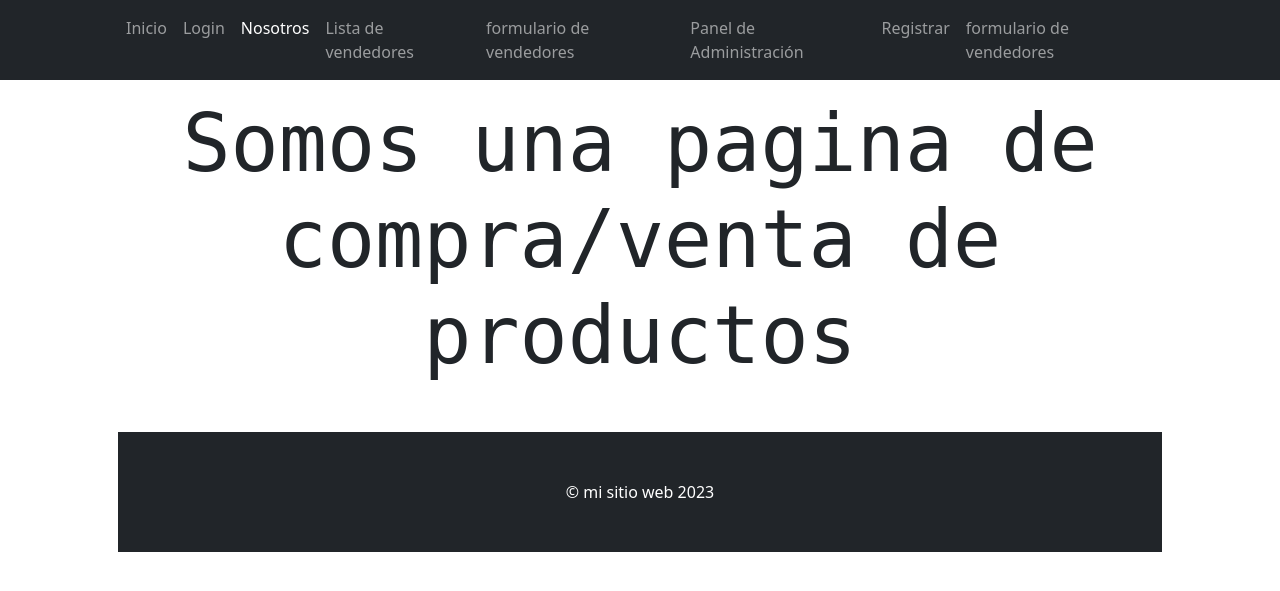
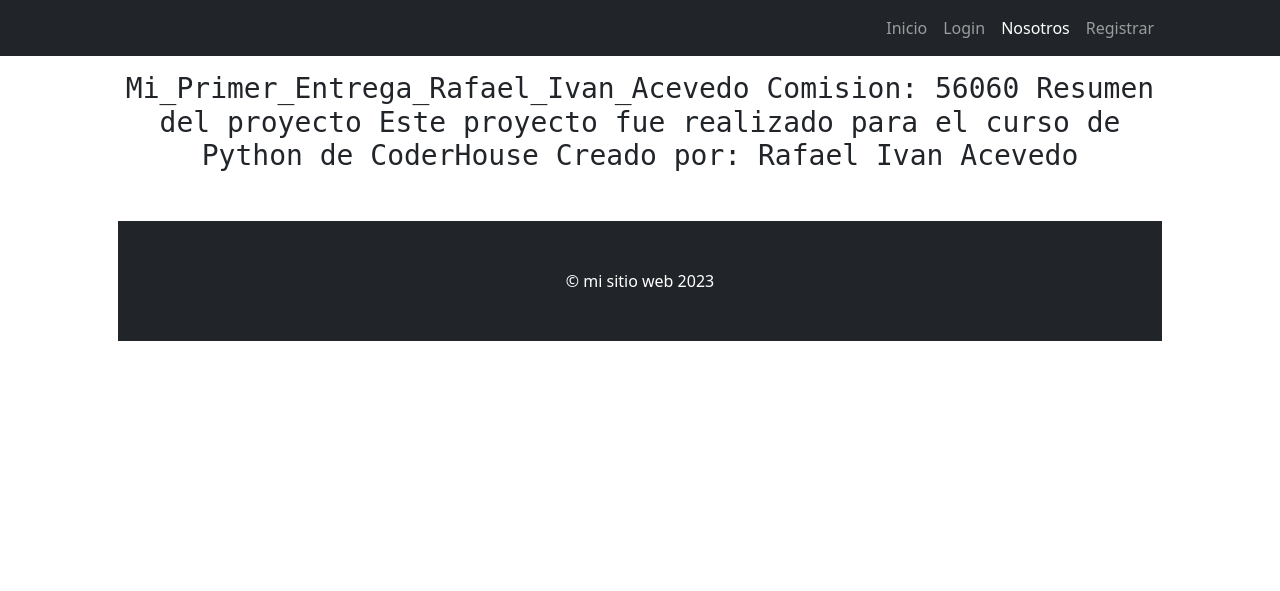
Before and after one commit to raflilion001/Playground_Final_Project_Acevedo, a Django app: page /about in a window 1280 px wide. Shown: the top 591 px of the page. Run offline with Django 5.2, Linux system fonts and the light colour scheme; some libraries are stand-ins or nearby versions.

Commit message:
cambios del dia 13/2/07

```diff
--- a/Proyecto_final/producto/templates/producto/producto_categoria_list.html
+++ b/Proyecto_final/producto/templates/producto/producto_categoria_list.html
@@ -11,6 +11,7 @@
         <form action="{% url 'producto:productocategoria_list' %}" method="get">
 
             <input type="text" name="consulta" placeholder="Buscar...." >
+
             <button type="submit">Buscar</button>
         </form>
     </div>
@@ -19,6 +20,7 @@
     {% for object in  object_list %}
 
     <ul>
+
         <li>{{object.nombre}}
 
         <a href="{% url 'producto:producto_categoria_detalles' object.id %}">Ver en detalle</a>
@@ -26,6 +28,7 @@
         <a href="{% url 'producto:producto_categoria_delete' object.id %}">Eliminar</a>
 
          </li>
+
     </ul>
 
     {% endfor %}
--- a/Proyecto_final/producto/views.py
+++ b/Proyecto_final/producto/views.py
@@ -27,6 +27,7 @@ class ProductoCategoriaList(ListView):
 
     def get_queryset(self):
         if self.request.GET.get('consulta'):
+
            consultar = self.request.GET.get('consulta')
            object_list =ProductoCategoria.objects.filter(nombre__icontains=consultar)
         else:
--- a/Proyecto_final/tienda/forms.py
+++ b/Proyecto_final/tienda/forms.py
@@ -1,6 +1,7 @@
 from django import forms
 from. import models
 from .models import Producto
+
 
 
 class VendedorForm(forms.ModelForm):
--- a/Proyecto_final/tienda/templates/tienda/about.html
+++ b/Proyecto_final/tienda/templates/tienda/about.html
@@ -3,9 +3,19 @@
 {% block contenido %}
 
     <div class="text-center display-1 mb-5 mt-3" style="font-family: monospace" >
+        <h3>
+            Mi_Primer_Entrega_Rafael_Ivan_Acevedo
 
-        Somos una pagina de compra/venta de productos
+            Comision: 56060
 
+            Resumen del proyecto
+
+            Este proyecto fue realizado para el curso de Python de CoderHouse
+
+            Creado por: Rafael Ivan Acevedo
+
+
+         </h3>
     </div>
 
 {% endblock contenido %}
--- a/Proyecto_final/tienda/templates/tienda/navbar.html
+++ b/Proyecto_final/tienda/templates/tienda/navbar.html
@@ -10,11 +10,27 @@
                 <li class="nav-item"><a class="nav-link {% if request.path == '/' %}active{% endif %} " aria-current="page" href="{% url 'index' %}">Inicio</a></li>
                 <li class="nav-item"><a class="nav-link {% if request.resolver_match.view_name == 'Login' %}active{% endif %}" href="{% url 'Login' %}">Login</a></li>
                 <li class="nav-item"><a class="nav-link {% if request.path == '/about' %}active{% endif %}" href="{% url 'about' %}"> Nosotros </a></li>
+
+                {% if user.is_authenticated %}
+
+                <li class="nav-item"><a class="nav-link" href="{% url 'admin:index' %}">Panel de Administración</a></li>
+                <li class="nav-item"><a class="nav-link {% if request.path == '/vendedor/creat' %}active{% endif %}"  href="{% url 'vendedor_creat' %}">formulario de vendedores </a></li>
                 <li class="nav-item"><a class="nav-link {% if request.path == '/vendedor/list' %}active{% endif %}"  href="{% url 'vendedor_list' %}">Lista de vendedores</a></li>
-                <li class="nav-item"><a class="nav-link {% if request.path == '/vendedor/creat' %}active{% endif %}"  href="{% url 'vendedor_creat' %}">formulario de vendedores </a></li>
-                <li class="nav-item"><a class="nav-link" href="{% url 'admin:index' %}">Panel de Administración</a></li>
+                <li class="nav-item"><a class="nav-link {% if request.path == '/productos/' %}active{% endif %}"  href="{% url 'producto:index' %}">Productos </a></li>
+                <li class="nav-item">
+
+
+
+                    <form  action="{% url 'logout' %}" method="post">
+                      {% csrf_token %}
+                      <button type="submit" class="btn btn-dark" >Logout</button>
+                    </form>
+                    </li>
+
+
+
+                {% endif %}
                 <li><a class="nav-link {% if request.resolver_match.view_name == 'Registro' %}active{% endif %}" href="{% url 'Registro' %}">Registrar</a></li>
-                <li class="nav-item"><a class="nav-link {% if request.path == '/productos/' %}active{% endif %}"  href="{% url 'producto:index' %}">formulario de vendedores </a></li>
 
             </ul>
         </div>
--- a/Proyecto_final/tienda/urls.py
+++ b/Proyecto_final/tienda/urls.py
@@ -1,8 +1,9 @@
 from django.urls import path
 from django.contrib.auth import views as auth_views
 from tienda import views
-from .views import about, crear_producto
-
+from .views import *
+from django.views.generic.base import TemplateView
+from django.contrib.auth.views import LogoutView
 
 urlpatterns = [
 
@@ -22,11 +23,6 @@ urlpatterns = [
 
     path('eliminarComprador/<comprador_nombre>',views.eliminar_comprador,name='EliminarComprador'),
 
-    #login
-
-    path('login/', views.login_request, name='Login'),
-
-    path('registro/', views.registro, name='Registro'),
 
     #path('logout/', auth_views.LogoutView.as_view(), name='logout'),
 
@@ -36,4 +32,12 @@ urlpatterns = [
 
     path('crear_producto/',views.crear_producto,name="crear_producto"),
 
+    #login , logout, registro
+
+    path('login/', views.login_request, name='Login'),
+
+    path('registro/', views.registro, name='Registro'),
+
+    path ("logout/", LogoutView.as_view(template_name="tienda/logout.html"), name="logout"),
+
 ]
```
Also changed, not shown: Proyecto_final/Proyecto_final/forms.py (+17 -0 lines), Proyecto_final/Proyecto_final/templates/Proyecto_final/login.html (added, +23 -0 lines), Proyecto_final/Proyecto_final/views.py (added, +14 -0 lines), Proyecto_final/tienda/templates/tienda/login.html (+0 -9 lines), Proyecto_final/tienda/templates/tienda/logout.html (added, +18 -0 lines), Proyecto_final/db.sqlite3, Proyecto_final/producto/templates/producto/producto_categoria_detalles.html (line endings or trailing spaces).
